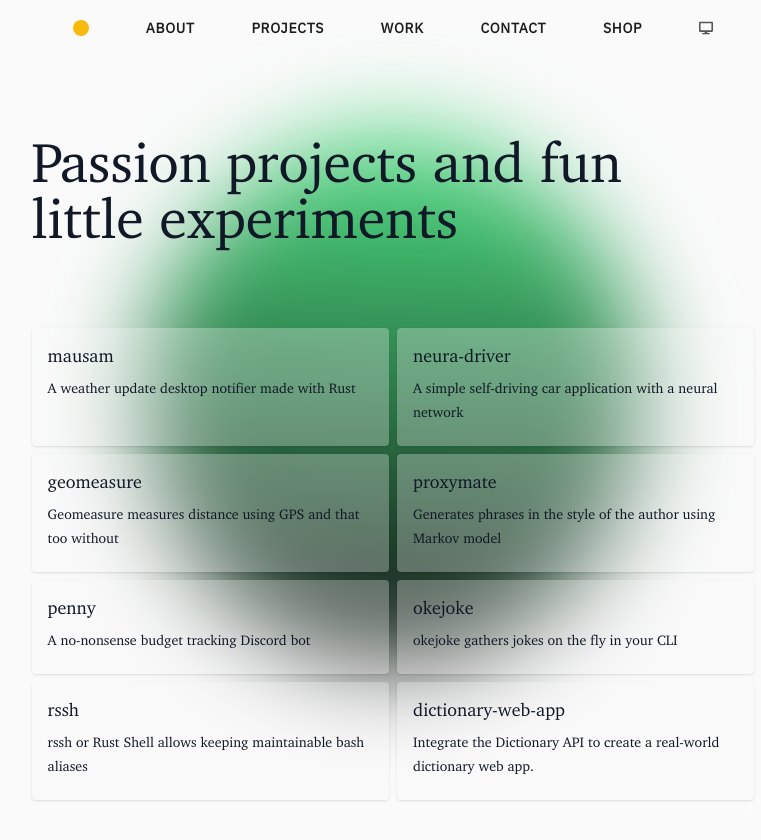
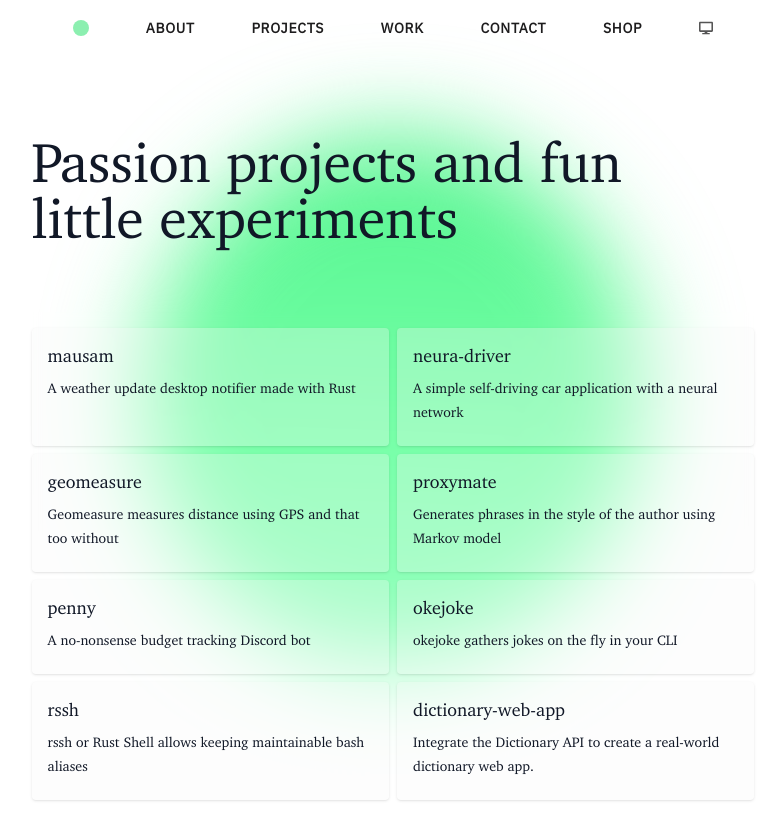
Before and after one commit to lloydlobo/lloydlobo.com, a Next.js app: page /projects in a window 1280 px wide. Shown: the top 840 px of the page, without its empty margins (247-1008 px from the left). Built offline with nearby package versions, Linux system fonts and the light colour scheme.

Commit message:
style: add varibles of tailwind to css

```diff
--- a/components/effects/MouseBlob.tsx
+++ b/components/effects/MouseBlob.tsx
@@ -11,17 +11,20 @@ export function MouseBlob() {
       const { clientX, clientY } = event;
       // For delayed and relaxed effect use animate API.
       // `fill: "forwards"` - Avoid reset of property at duration end.
-      blob.animate({
+      blob.animate(
+        {
           left: `${clientX}px`,
           top: `${clientY}px`,
-      }, { duration: 3000, fill: "forwards" });
+        },
+        { duration: 3000, fill: "forwards" }
+      );
     };
 
     return () => { };
   }, []);
   return (
     <>
-      <div className="-z-50 dark:brightness-[55%] blur-[48px] w-screen min-h-screen absolute">
+      <div className="-z-50 brightness-110 dark:brightness-50 blur-[48px] w-screen min-h-screen absolute">
         <div
           id="blob"
           className="bg-gradient-to-r dark:bg-green-800 dark:from-orange-900/40
@@ -51,10 +54,18 @@ export function MouseBlob() {
             bottom: 50%;
             position: absolute;
             height: 500px;
-            aspect-ratio:1;
+            aspect-ratio: 1;
             translate: -50% -50%;
             border-radius: 100%;
-            background: linear-gradient(to right, rgb(74 222 128), rgb(17 16 17));
+            --on-primary: rgb(17 16 17);
+            --tw-bg-opacity: 1;
+            --bg-green-300: rgb(134 239 172 / var(--tw-bg-opacity));
+            --bg-green-400: rgb(74 222 128 / var(--tw-bg-opacity));
+            background: linear-gradient(
+              to right,
+              var(--bg-green-400),
+              var(--bg-green-300)
+            );
             animation: rotate var(--timing-mouse-duration, 30s) infinite;
           }
 
@@ -75,7 +86,7 @@ export function MouseBlob() {
 
           // --angle:3deg;
           // rotate: calc(sin(var(--angle)) * var(--radius) * -1)deg;
-              --angle:30deg;
+          --angle: 30deg;
           /* Translation on X-axis */
           /* Translation on Y-axis */
           // rotate: calc(cos(var(--angle)) * var(--radius))deg;
--- a/styles/globals.css
+++ b/styles/globals.css
@@ -7,9 +7,11 @@
   --border-radius: 12px;
 
   --tw-bg-opacity: 1;
+  --bg-green-300: rgb(134 239 172 / var(--tw-bg-opacity));
   --bg-green-400: rgb(74 222 128 / var(--tw-bg-opacity));
 
-  --bg-logo-light: #f9b700;
+  /* --bg-logo-light: #f9b700; */
+  --bg-logo-light: var(--bg-green-300);
   --bg-logo-dark: var(--bg-green-400);
 }
 
@@ -73,7 +75,7 @@ body {
 body {
   min-height: 100vh;
   font-feature-settings: "kern";
-  @apply tracking-normal text-on-primary container mx-auto bg-gray0 lg:mx-auto w-full dark:text-secondary dark:bg-on-primary;
+  @apply tracking-normal text-on-primary container mx-auto bg-white lg:mx-auto w-full dark:text-secondary dark:bg-on-primary;
 }
 
 main {
```
Lines whose indentation alone changed are shown as unchanged.
